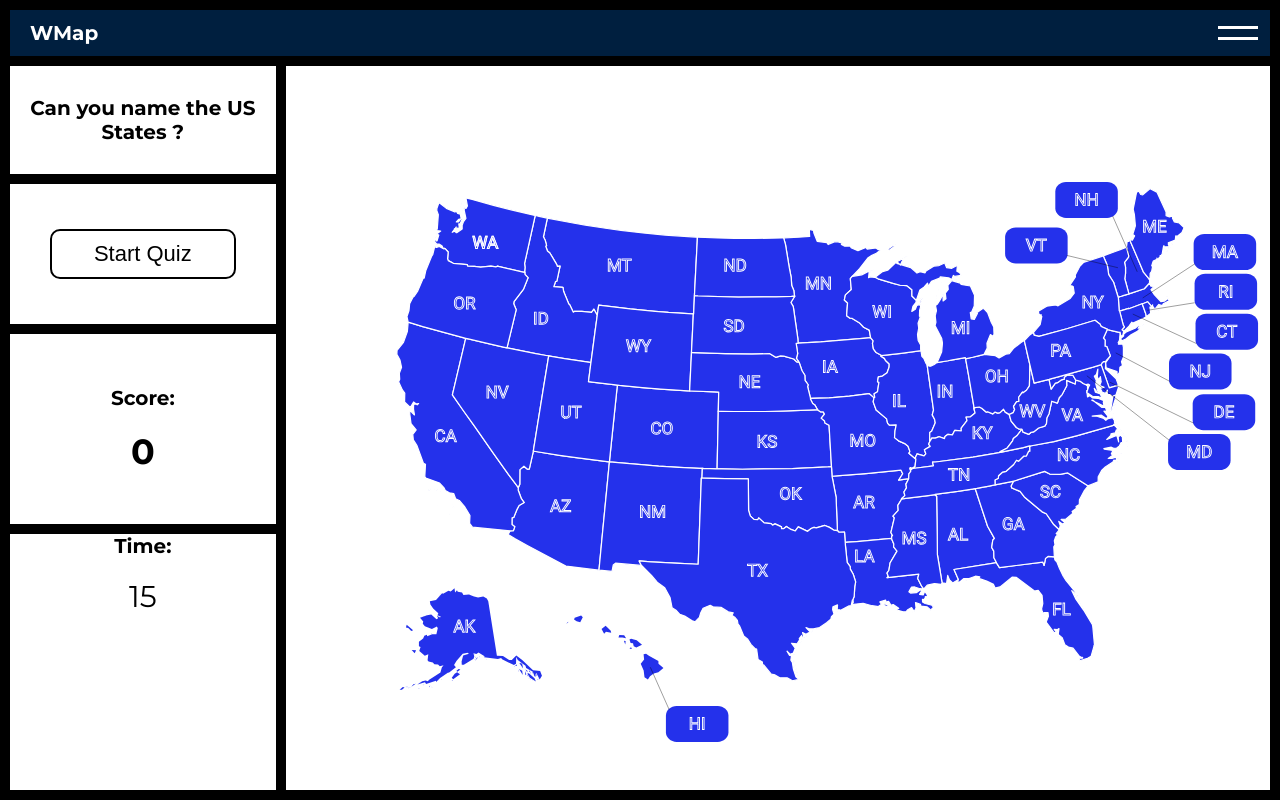
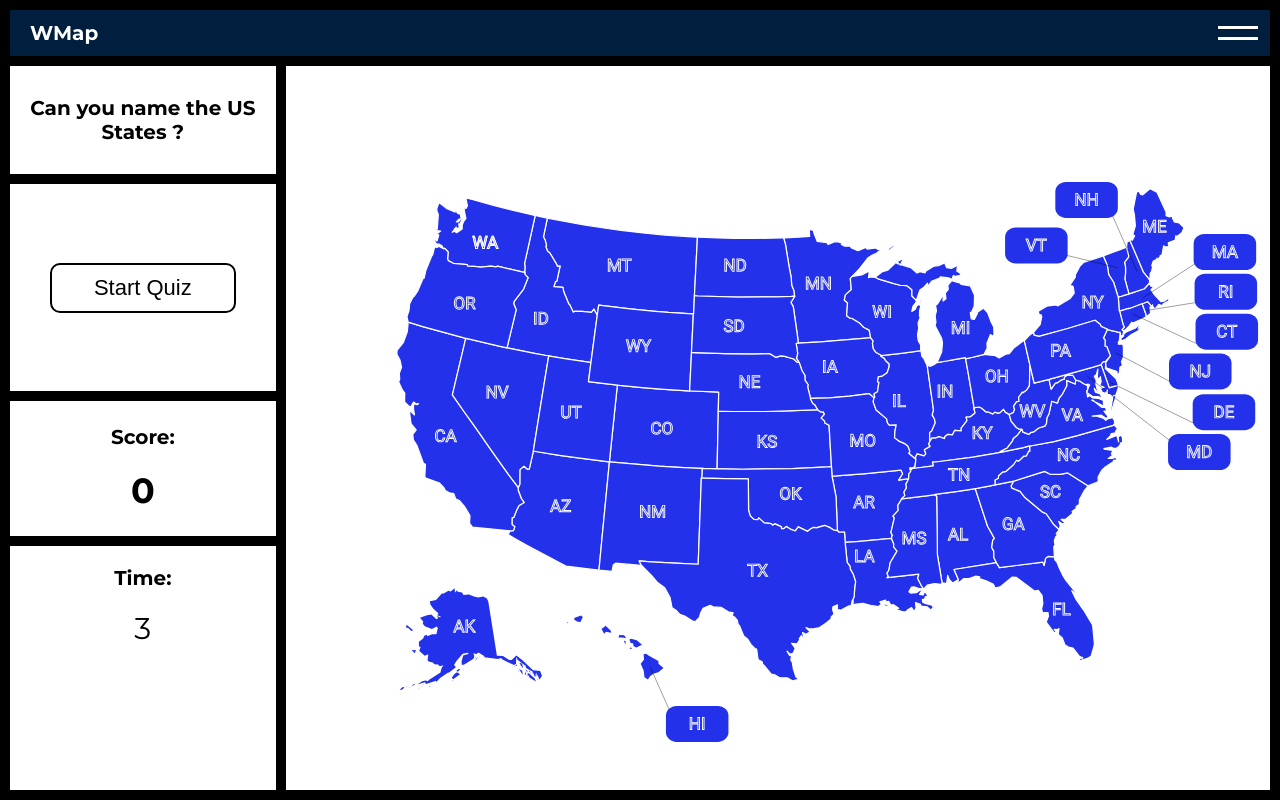
Before and after one commit to jakubwas/WMap, a React (Create React App) app: page /USA in a window 1280 px wide. Built offline with nearby package versions, Linux system fonts and the light colour scheme.

Commit message:
Fix timer

```diff
--- a/src/Components/SideBarContainer.js
+++ b/src/Components/SideBarContainer.js
@@ -23,7 +23,7 @@ const FindContainer = styled.div`
     justify-content: center;
     flex-direction: column;
     border-bottom: 1rem solid black;
-    min-height: 15rem;
+    min-height: 30%;
 `;
 
 const Find = styled.div`
@@ -40,7 +40,7 @@ const Score = styled.div`
     flex-direction: column;
     align-items: center;
     justify-content: center;
-    min-height: 20rem;
+    min-height: 20%;
     border-bottom: 1rem solid black;
 `;
 
--- a/src/Components/Timer.js
+++ b/src/Components/Timer.js
@@ -10,39 +10,39 @@ const ClockContainer = styled.div`
 `;
 
 const Timer = (props) => {
-    const [seconds, setSeconds] = useState(15);
+    const [seconds, setSeconds] = useState(3);
     const reset = () => {
         props.setIsActive(false);
         setTimeout(() => {
-            setSeconds(15);
+            setSeconds(3);
             props.setIsActive(true);
             props.setCurrentNumber(props.currentNumber + 1);
         }, 1500);
     };
 
     useEffect(() => {
-        if (props.resetTimer) {
-            setSeconds(15)
-            props.setResetTimer(false);
-        }
-        if (seconds === 0) {
-            reset();
-            return;
+        if (seconds === "-") {
+            setSeconds(3);
         }
         let interval = null;
-        if (props.isActive) {
+        if (props.currentNumber === 11) {
+            setSeconds("-");
+        } else if (props.resetTimer) {
+            setSeconds(3);
+            props.setResetTimer(false);
+        } else if (seconds === 0) {
+            reset();
+        } else if (props.isActive) {
             interval = setInterval(() => {
                 setSeconds((seconds) => seconds - 1);
             }, 1000);
-        } else if (!props.isActive && seconds !== 0) {
-            clearInterval(interval);
         }
         return () => clearInterval(interval);
-    }, [props.isActive, seconds]);
+    });
 
     return (
         <ClockContainer>
-            <h1>Time: </h1>
+            <h1 style={{ marginTop: "2rem" }}>Time: </h1>
             <div style={{ fontSize: "3rem", padding: "2rem" }}>{seconds}</div>
         </ClockContainer>
     );
```
